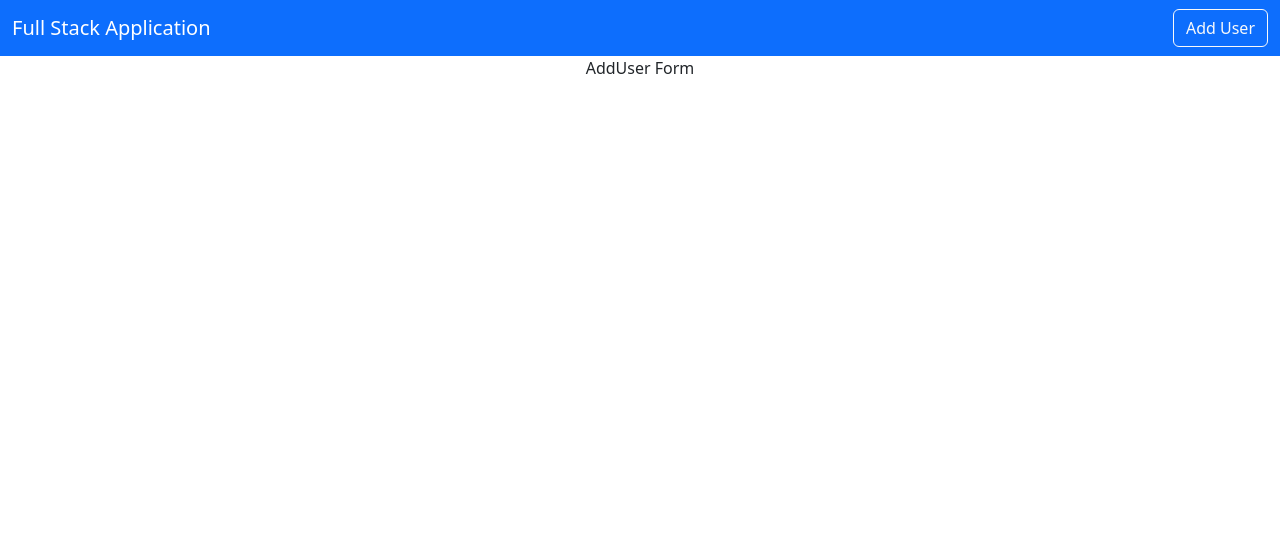
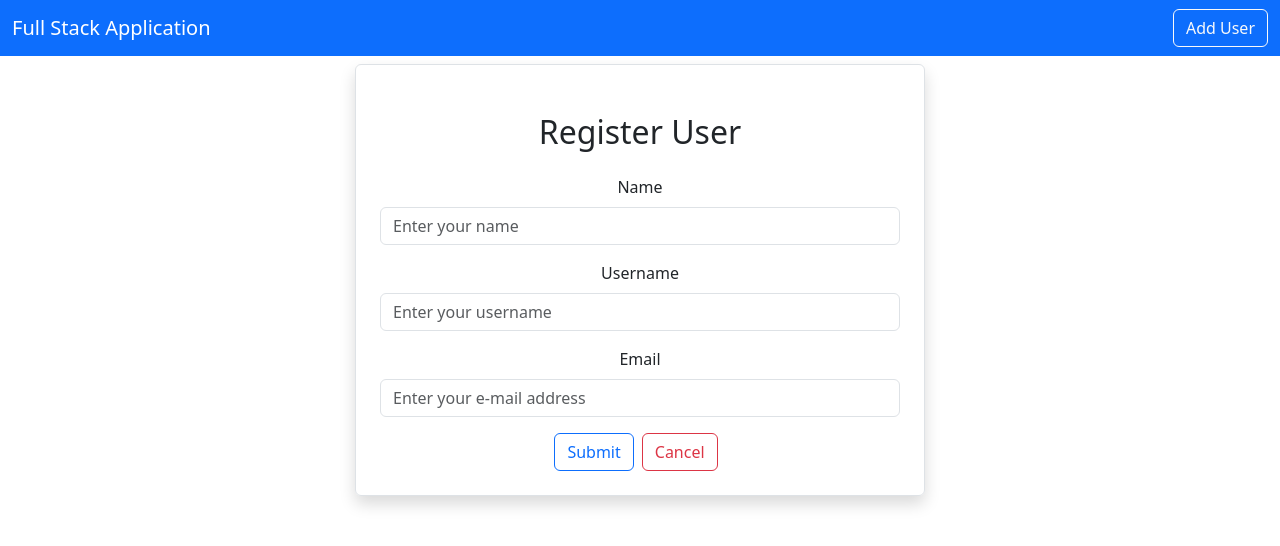
Before and after one commit to Amepistheo/Fullstack_Study, a React (Create React App) app in the folder fullstack-front/: page /adduser in a window 1280 px wide. Shown: the top 546 px of the page. Built offline with nearby package versions, Linux system fonts and the light colour scheme.

Commit message:
User Form 생성

```diff
--- a/fullstack-front/src/users/AddUser.js
+++ b/fullstack-front/src/users/AddUser.js
@@ -1,7 +1,44 @@
 import React from 'react'
 
 export default function AddUser() {
-  return (
-    <div>AddUser Form</div>
-  )
+  return <div className='container'>
+        <div className='row'>
+            <div className='col-md-6 offset-md-3 border rounded p-4 mt-2 shadow'>
+                <h2 className='text-center m-4'>Register User</h2>
+                <div className='mb-3'>
+                    <label htmlFor='Name' className='form-label'>
+                        Name
+                    </label>
+                    <input
+                    type={"text"}
+                    className='form-control'
+                    placeholder='Enter your name'
+                    name='name' />
+                </div>
+                <div className='mb-3'>
+                    <label htmlFor='Username' className='form-label'>
+                        Username
+                    </label>
+                    <input
+                    type={"text"}
+                    className='form-control'
+                    placeholder='Enter your username'
+                    name='username' />
+                </div>
+                <div className='mb-3'>
+                    <label htmlFor='Email' className='form-label'>
+                        Email
+                    </label>
+                    <input
+                    type={"text"}
+                    className='form-control'
+                    placeholder='Enter your e-mail address'
+                    name='email' />
+                </div>
+                <button type='submit' className='btn btn-outline-primary'>Submit</button>
+                <button type='submit' className='btn btn-outline-danger mx-2'>Cancel</button>
+            </div>
+
+        </div>
+    </div>
 }
```
